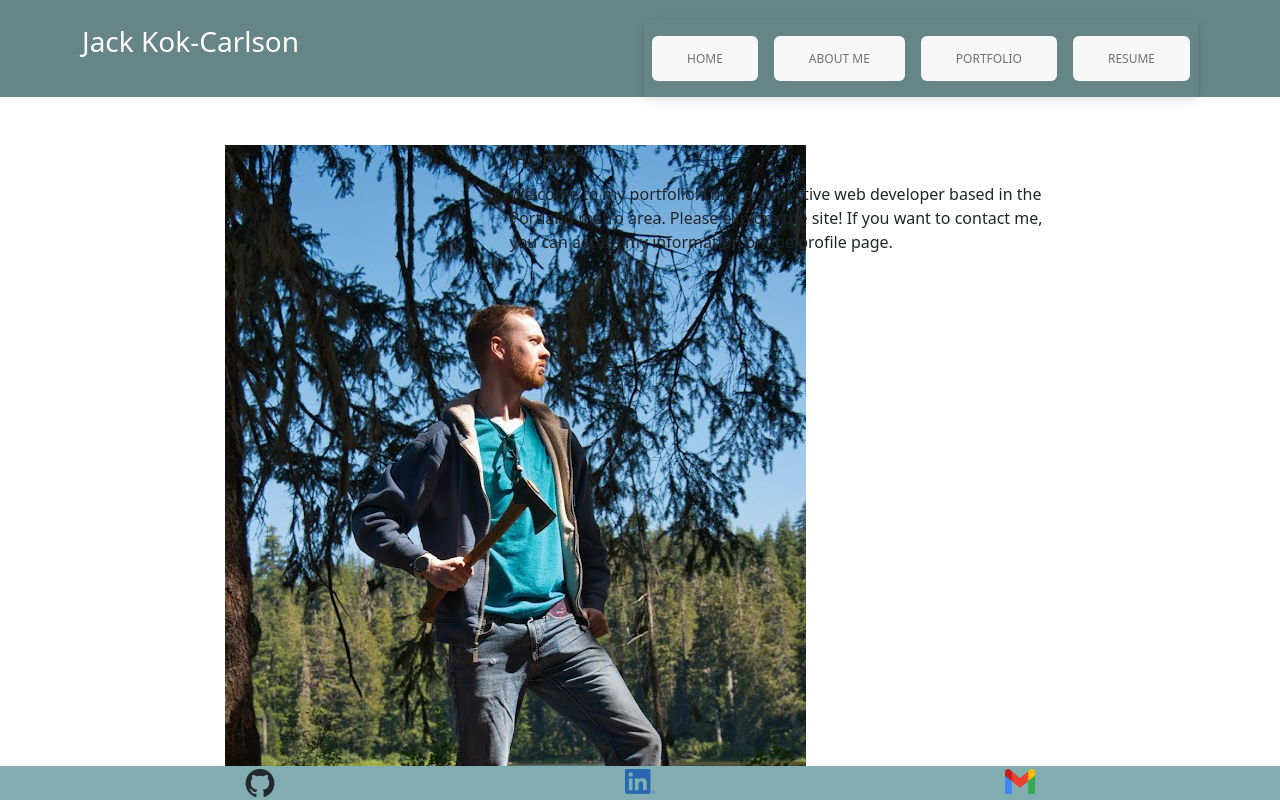
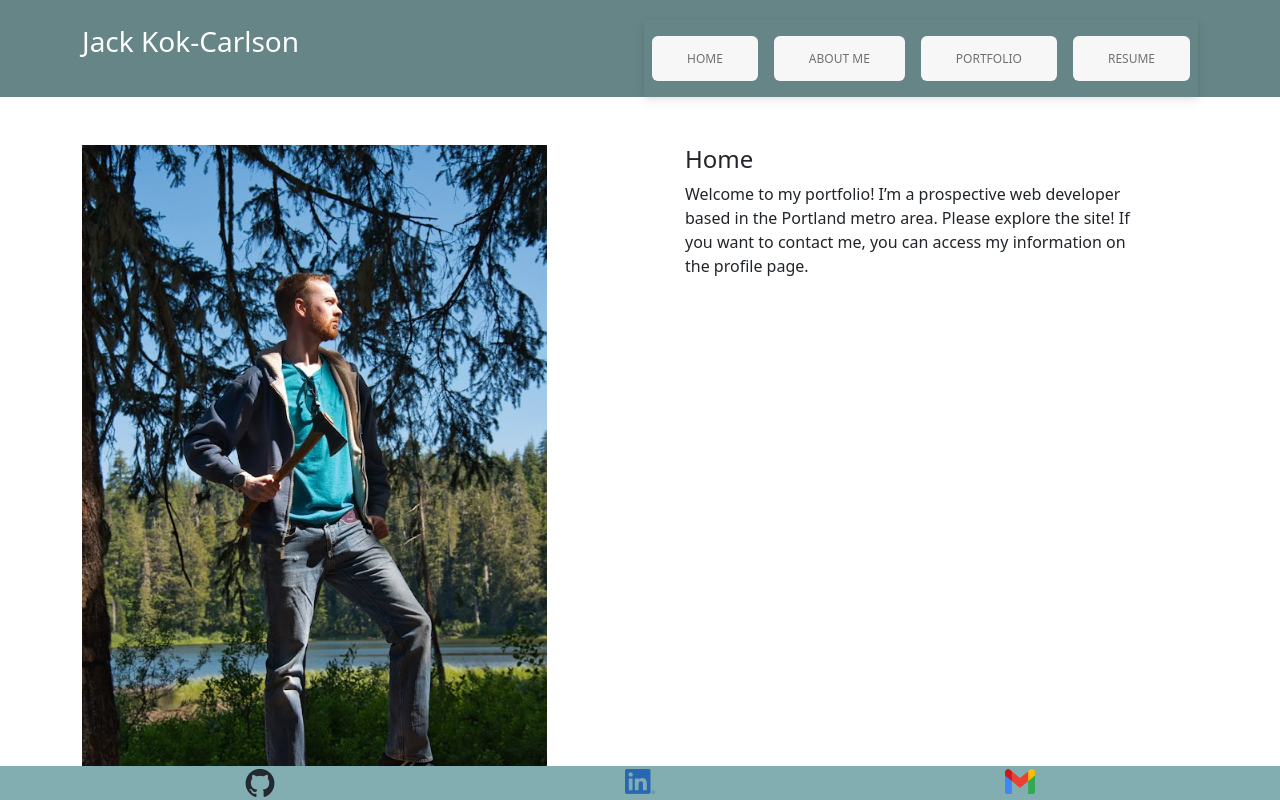
Before and after one commit to BaldurTheBuilder/third-portfolio, a React (Create React App) app in the folder client/: page / in a window 1280 px wide. Shown: the top 800 px of the page. Built offline with nearby package versions, Linux system fonts and the light colour scheme.

Commit message:
adjusted image and text on homepage to properly display

```diff
--- a/client/src/components/PageContainer.js
+++ b/client/src/components/PageContainer.js
@@ -27,7 +27,7 @@ const PageContainer = () => {
             case "About Me": return <AboutMe/>;
             default: return <Home/>;
         };
-    };
+     };
 
   return (
   <div>
--- a/client/src/pages/Home.js
+++ b/client/src/pages/Home.js
@@ -5,18 +5,16 @@ import profilePicture from "../assets/profilePicture.jpg";
 export default function Home() {
   return (
     <div className="container">
-      <div className="row justify-content-center">
-        <div className="col-md-3 mt-5">
-          <embed src={profilePicture}  className="mw-20"></embed>
-        </div>
-        <div className="col-md-6 mt-5">
-          <h4>Home</h4>
-          <p>
-            Welcome to my portfolio! I’m a prospective web developer based in
-            the Portland metro area. Please explore the site! If you want to
-            contact me, you can access my information on the profile page.
-          </p>
-        </div>
+      <div className="col-md-5 m-5 mb-10 float-end">
+        <h4>Home</h4>
+        <p>
+          Welcome to my portfolio! I’m a prospective web developer based in the
+          Portland metro area. Please explore the site! If you want to contact
+          me, you can access my information on the profile page.
+        </p>
+      </div>
+      <div className="col-md-5 mt-5 float-start">
+        <embed src={profilePicture} className="mw-5 img-fluid"></embed>
       </div>
     </div>
   );
```
